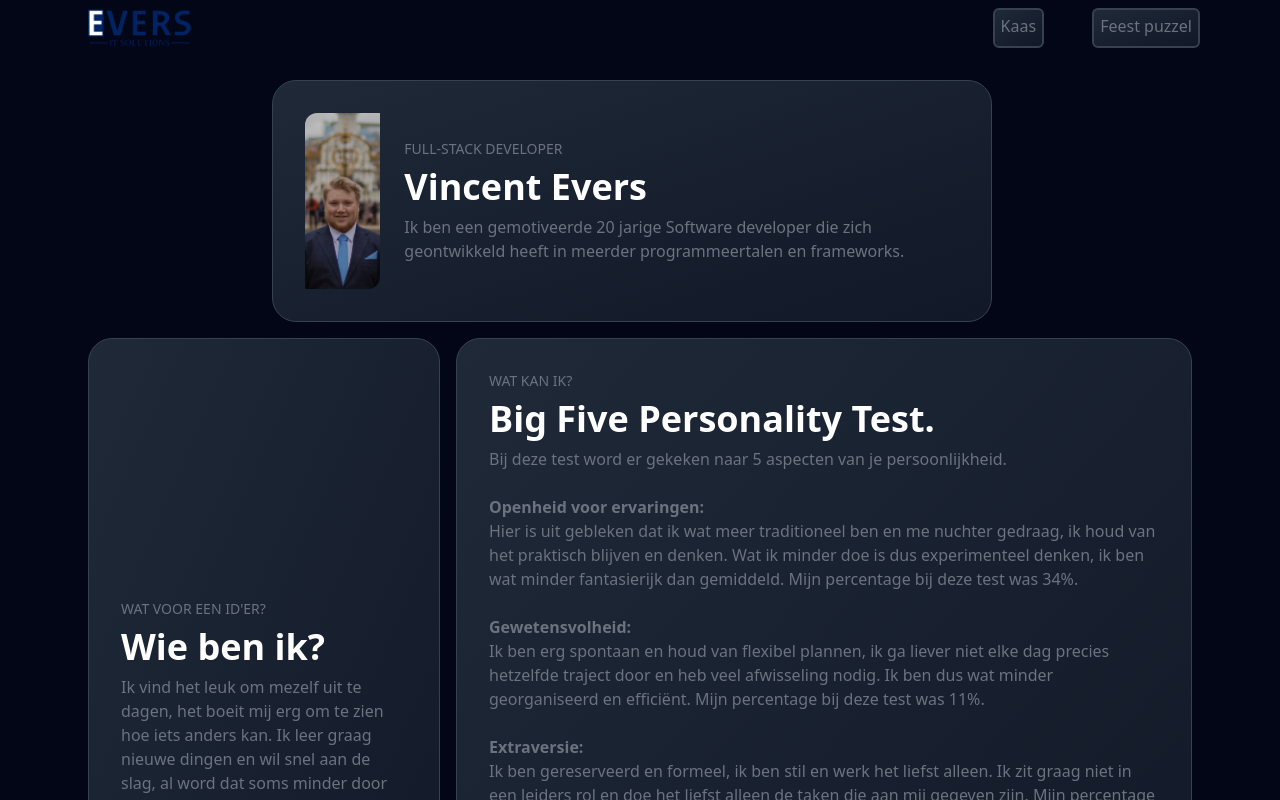
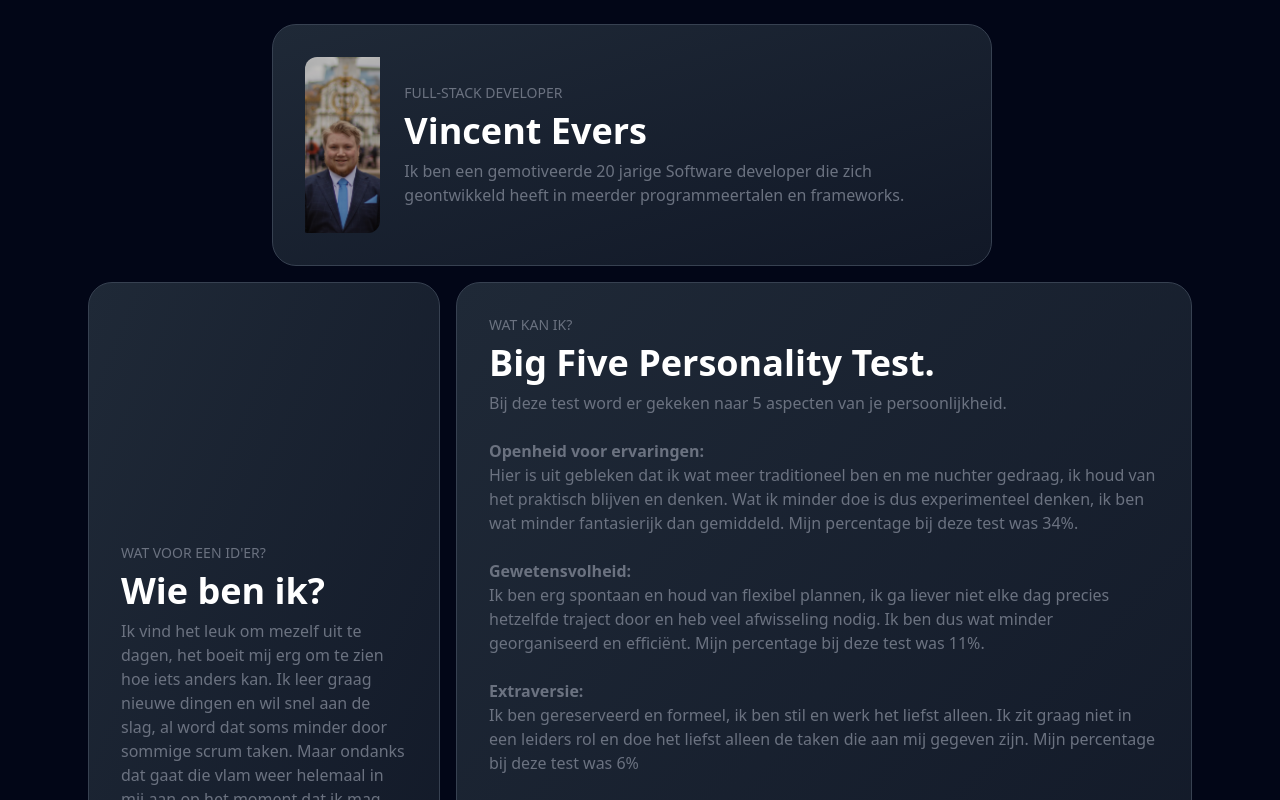
Before and after one commit to EarlyBirdREAL/Portfolio, a Vue app: page /#/ in a window 1280 px wide. Shown: the top 800 px of the page. Built offline with nearby package versions, Linux system fonts and the light colour scheme.

Commit message:
Removed navbar

```diff
--- a/src/App.vue
+++ b/src/App.vue
@@ -8,7 +8,7 @@ import NavBar from "./components/NavBar.vue";
 
 <template>
   <div class="sm:max-w-6xl sm:mx-auto text-gray-500 transition-all">
-    <NavBar />
+<!--    <NavBar />-->
     <router-view/>
   </div>
 </template>
--- a/src/components/NavBar.vue
+++ b/src/components/NavBar.vue
@@ -2,8 +2,8 @@
 <div class="w-full h-14 text-gray-500 sm:max-w-6xl sm:mx-auto">
   <div dir="rtl" class="block flex justify-between p-2 ">
     <div class="hidden sm:flex gap-10">
-      <span class="mr-2 border-2 px-1.5 py-1 rounded-md border-gray-700 bg-gradient-to-br from-gray-800 to-gray-900">Feest puzzel</span>
-      <span class="mr-2 border-2 px-1.5 py-1 rounded-md border-gray-700 bg-gradient-to-br from-gray-800 to-gray-900">Kaas</span>
+<!--      <span class="mr-2 border-2 px-1.5 py-1 rounded-md border-gray-700 bg-gradient-to-br from-gray-800 to-gray-900">Feest puzzel</span>-->
+<!--      <span class="mr-2 border-2 px-1.5 py-1 rounded-md border-gray-700 bg-gradient-to-br from-gray-800 to-gray-900">Kaas</span>-->
     </div>
     <router-link to="/"><img class="mx-3.5  left-0 h-10" src="/src/assets/EVERS-it-solutions.png"></router-link>
   </div>
```
